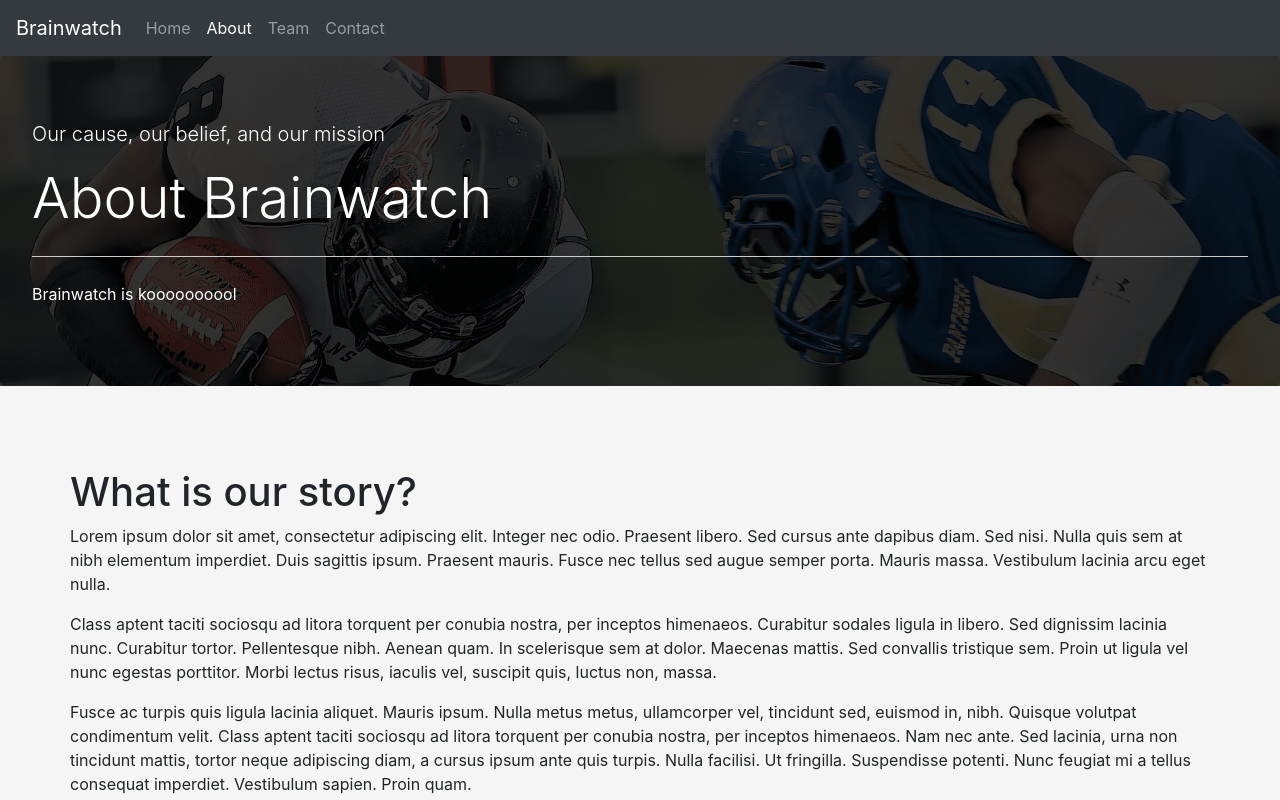
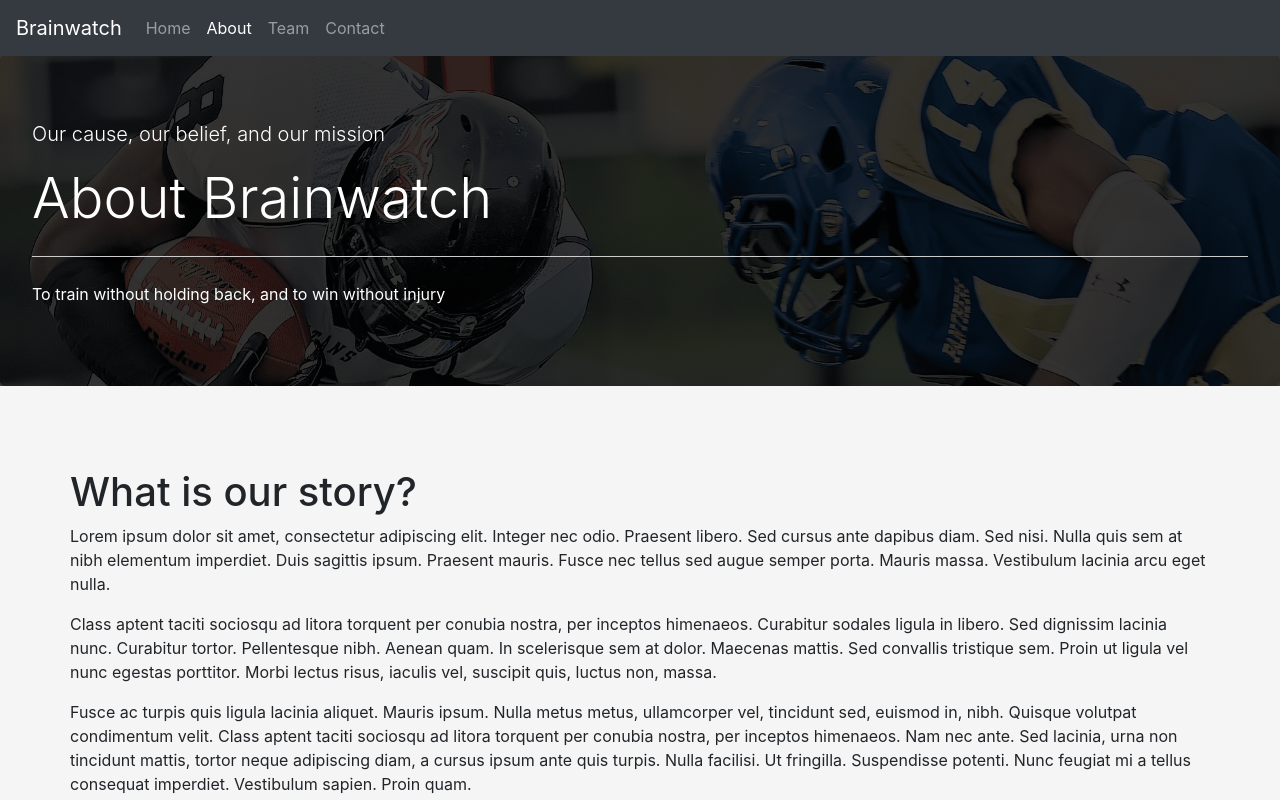
Before and after one commit to brain-watch/brain-watch.github.io, a plain HTML site: page about.html in a window 1280 px wide. Shown: the top 800 px of the page. Drawn offline with nearby package versions, Linux system fonts and the light colour scheme.

Commit message:
second update

```diff
--- a/about.html
+++ b/about.html
@@ -66,7 +66,7 @@
             <p class="lead">Our cause, our belief, and our mission</p>
             <h1 class="display-4">About Brainwatch</h1>
             <hr class="my-4">
-            <p>Brainwatch is koooooooool</p>
+            <p>To train without holding back, and to win without injury</p>
         </div>
     </div>
     <div id="background-light">
```
